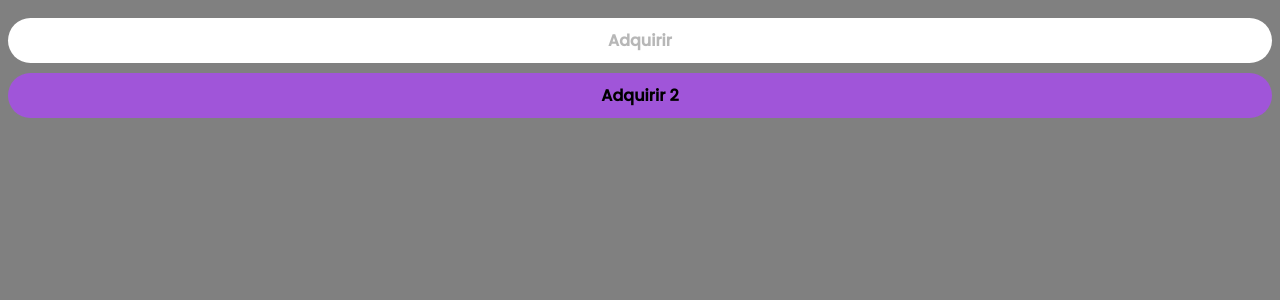
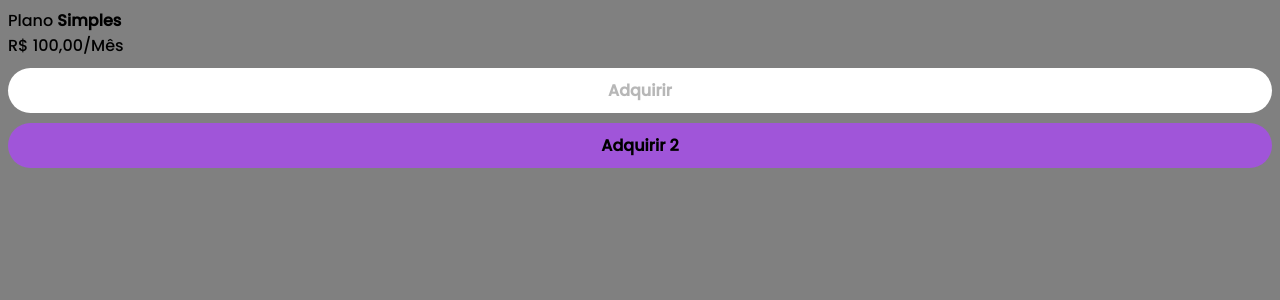
Before and after one commit to thiago-desenv/card-playground, an Angular app: page / in a window 1280 px wide. Shown: the top 300 px of the page. Built offline with nearby package versions, Linux system fonts and the light colour scheme.

Commit message:
Criado layout padrão do card

```diff
--- a/src/app/app.component.html
+++ b/src/app/app.component.html
@@ -1,3 +1,5 @@
+<app-card></app-card>
+
 <app-button [buttonText]="'Adquirir'" [buttonStyle]="'white'" [disabled]="true" (clicked)="buttonClicked()"></app-button>
 
 <app-button [buttonText]="'Adquirir 2'" [buttonStyle]="'purple'" (clicked)="buttonClicked()"></app-button>
--- a/src/app/components/card/card.component.html
+++ b/src/app/components/card/card.component.html
@@ -1 +1,4 @@
-<p>card works!</p>
+<div>
+  <div>Plano <b>Simples</b></div>
+  <div>R$ 100,00/Mês</div>
+</div>
```
